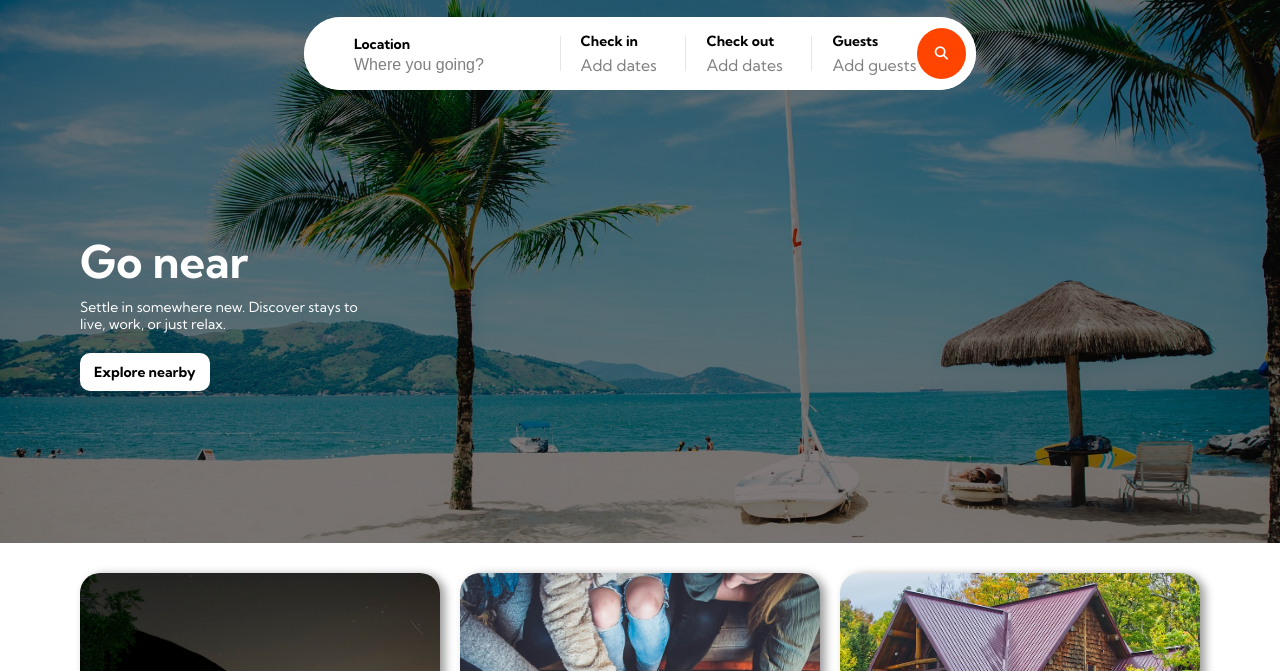
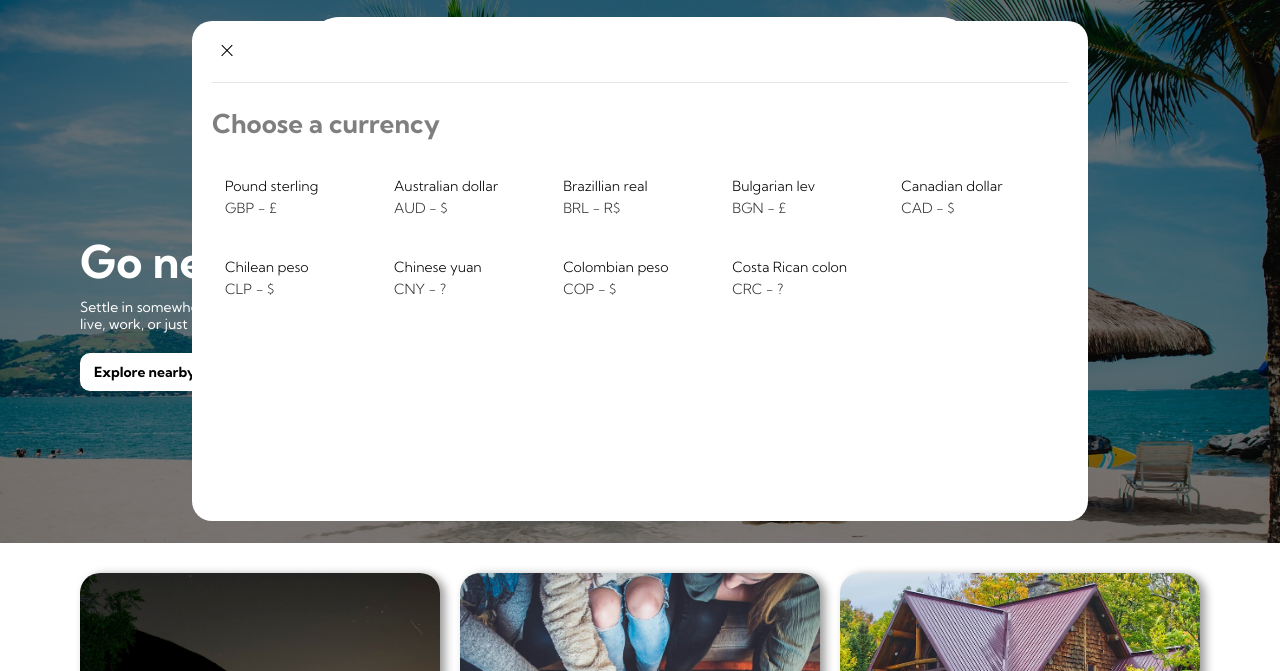
Before and after one commit to amssdias/airbnb-clone, a plain HTML site: page index.html in a window 1280 px wide. Shown: the part 129-800 px from the top of the page. Drawn offline with Linux system fonts and the light colour scheme.

Commit message:
Currencys css done

```diff
--- /dev/null
+++ b/img/11.json
@@ -0,0 +1 @@
+{"id": 11, "sender": "josue@hotmail.com", "recipients": ["andre@hotmail.com"], "subject": "Josue", "body": "Yaa, estou aqui", "timestamp": "Sep 28 2020, 02:06 PM", "read": false, "archived": false}
--- a/index.html
+++ b/index.html
@@ -144,42 +144,42 @@
         <h2 class="currencys__heading">Choose a currency</h2>
 
         <div class="currencys__choose">
-            <div class="currencys__choose--currency">
-                <p>Pound sterling</p>
-                <p>GBP - £</p>
-            </div>
-            <div class="currencys__choose--currency">
-                <p>Pound sterling</p>
-                <p>GBP - £</p>
-            </div>
-            <div class="currencys__choose--currency">
-                <p>Pound sterling</p>
-                <p>GBP - £</p>
-            </div>
-            <div class="currencys__choose--currency">
-                <p>Pound sterling</p>
-                <p>GBP - £</p>
-            </div>
-            <div class="currencys__choose--currency">
-                <p>Pound sterling</p>
-                <p>GBP - £</p>
-            </div>
-            <div class="currencys__choose--currency">
-                <p>Pound sterling</p>
-                <p>GBP - £</p>
-            </div>
-            <div class="currencys__choose--currency">
-                <p>Pound sterling</p>
-                <p>GBP - £</p>
-            </div>
-            <div class="currencys__choose--currency">
-                <p>Pound sterling</p>
-                <p>GBP - £</p>
-            </div>
-            <div class="currencys__choose--currency">
-                <p>Pound sterling</p>
-                <p>GBP - £</p>
-            </div>
+            <a class="currencys__choose--currency">
+                <p class="currencys__choose--currency-title">Pound sterling</p>
+                <p class="currencys__choose--currency-code">GBP - £</p>
+            </a>
+            <a class="currencys__choose--currency">
+                <p class="currencys__choose--currency-title">Australian dollar</p>
+                <p class="currencys__choose--currency-code">AUD - $</p>
+            </a>
+            <a class="currencys__choose--currency">
+                <p class="currencys__choose--currency-title">Brazillian real</p>
+                <p class="currencys__choose--currency-code">BRL - R$</p>
+            </a>
+            <a class="currencys__choose--currency">
+                <p class="currencys__choose--currency-title">Bulgarian lev</p>
+                <p class="currencys__choose--currency-code">BGN - £</p>
+            </a>
+            <a class="currencys__choose--currency">
+                <p class="currencys__choose--currency-title">Canadian dollar</p>
+                <p class="currencys__choose--currency-code">CAD - $</p>
+            </a>
+            <a class="currencys__choose--currency">
+                <p class="currencys__choose--currency-title">Chilean peso</p>
+                <p class="currencys__choose--currency-code">CLP - $</p>
+            </a>
+            <a class="currencys__choose--currency">
+                <p class="currencys__choose--currency-title">Chinese yuan</p>
+                <p class="currencys__choose--currency-code">CNY - ?</p>
+            </a>
+            <a class="currencys__choose--currency">
+                <p class="currencys__choose--currency-title">Colombian peso</p>
+                <p class="currencys__choose--currency-code">COP - $</p>
+            </a>
+            <a class="currencys__choose--currency">
+                <p class="currencys__choose--currency-title">Costa Rican colon</p>
+                <p class="currencys__choose--currency-code">CRC - ?</p>
+            </a>
         </div>
     </div>
 
--- a/sass/components/_currencys.scss
+++ b/sass/components/_currencys.scss
@@ -8,11 +8,11 @@
 
     z-index: 1000;
     background-color: white;
-    width: 65%;
+    width: 70%;
     height: 50rem;
     border-radius: 2rem;
 
-    display: none;
+    display: block;
 
 
     &__close {
@@ -72,9 +72,31 @@
         flex-wrap: wrap;
 
         &--currency {
-            font-size: 1.8rem;
-            margin-right: 2.2rem;
-            margin-bottom: 2.2rem;
+            font-size: 1.4rem;
+            font-weight: 300;
+            margin-right: 1.5rem;
+            margin-bottom: 1.5rem;
+            padding: 1.2rem;
+            width: 18%;
+            border-radius: 1rem;
+            border: .2px solid transparent;
+
+            &:hover {
+                cursor: pointer;
+                background-color: rgba(0, 0, 0, 0.1);
+            }
+
+            &:active {
+                border: .2px solid black;
+            }
+
+            &-title {
+                margin-bottom: .4rem;
+            }
+
+            &-code {
+                color: rgba(0, 0, 0, 0.8);
+            }
         }
     }
 
```
Also changed, not shown: css/main.css, 1 other file.
